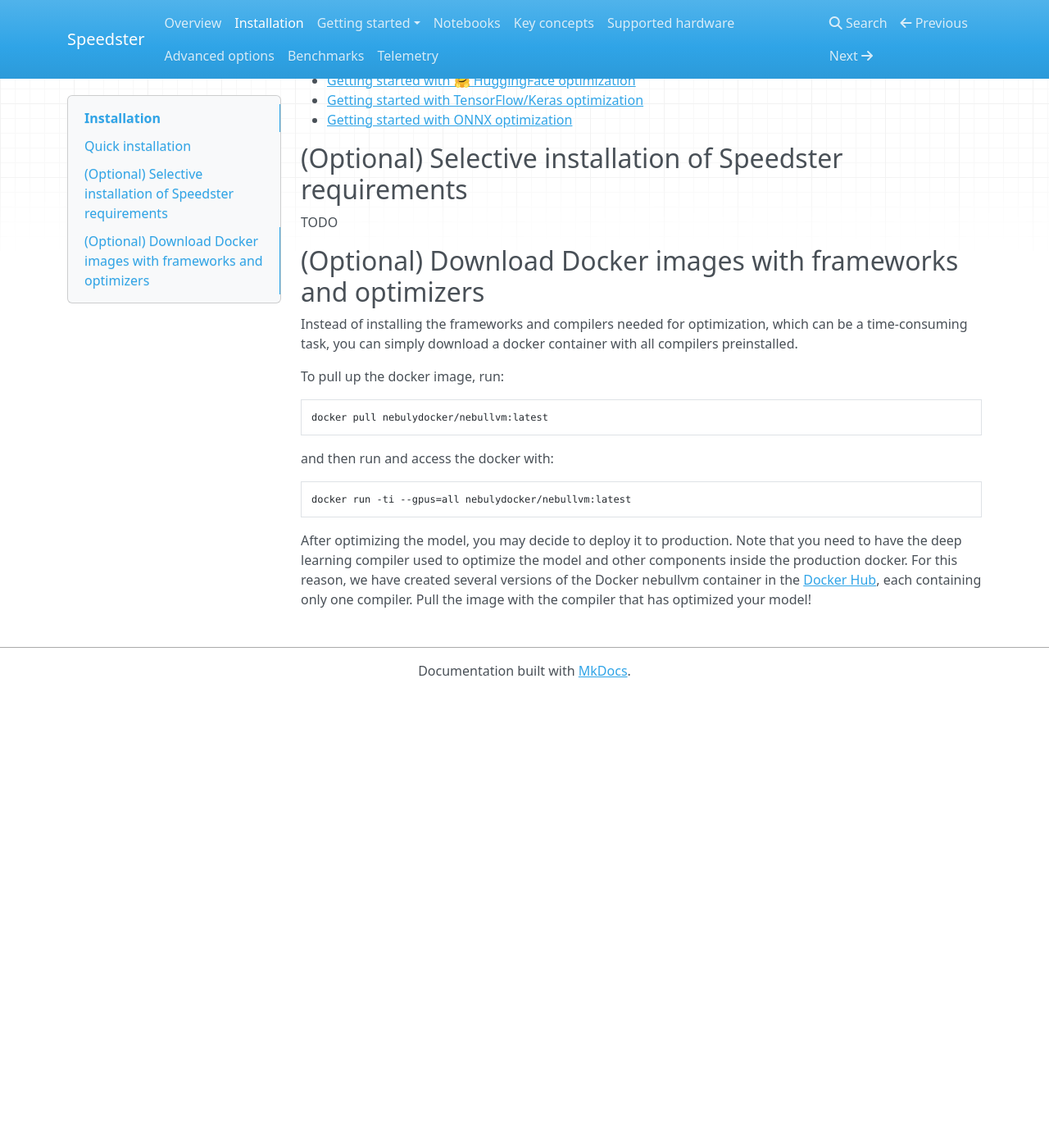
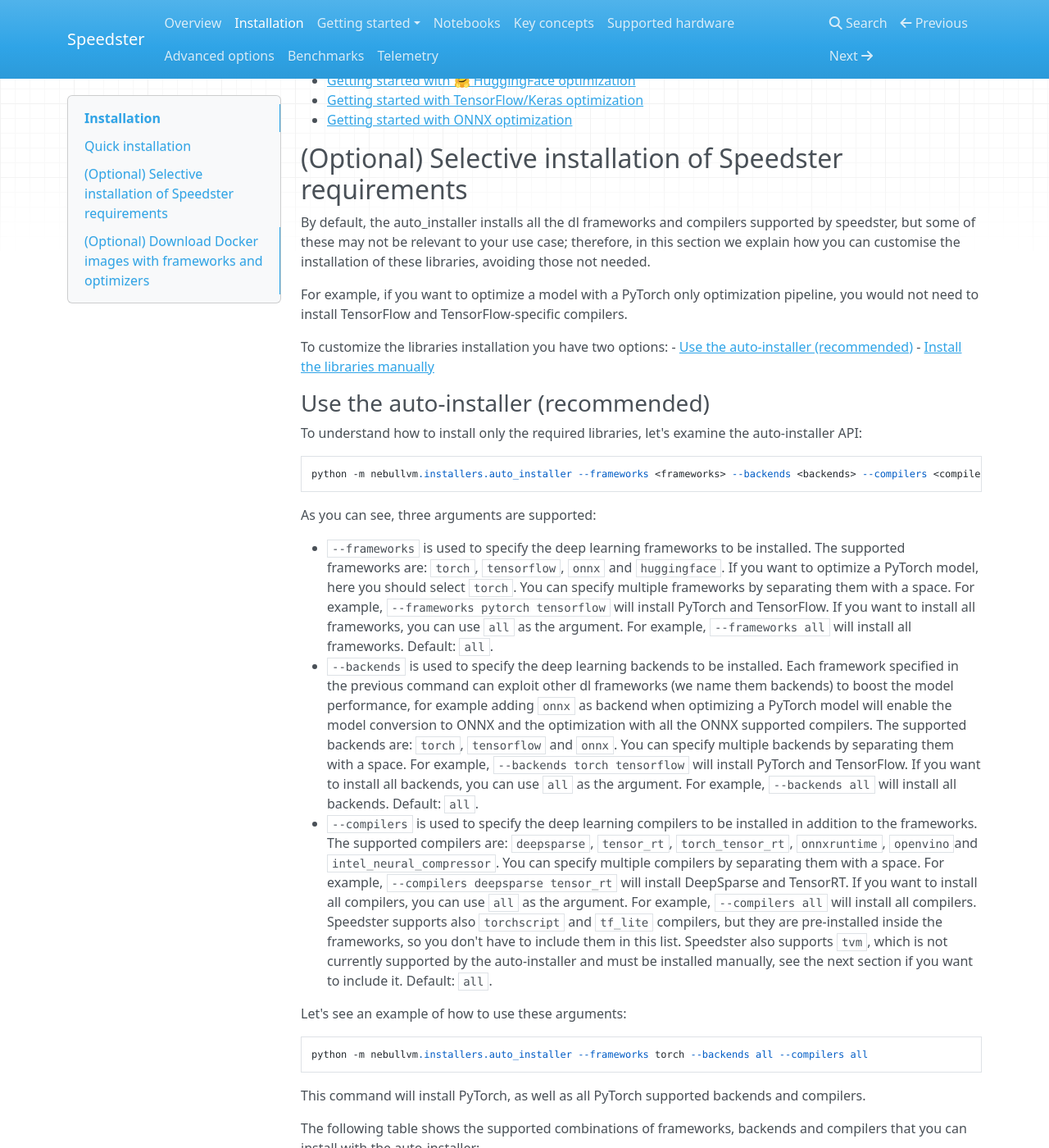
Before and after one commit to nebuly-ai/optimate, an MkDocs documentation site: the page built from apps/accelerate/speedster/docs/en/docs/installation.md, in a window 1280 px wide and 1400 px high, scrolled down 695 px. Shown: the whole window at 82% size. Built offline with MkDocs 1.6.1, drawn with Linux system fonts in a browser that asks for light colours; nearby versions of some CDN libraries; before the commit the page ends 1541 px from its top, so only the background shows below that; some of the changed text lies outside the part shown.

Commit message:
Change auto_installer options and update docs

```diff
--- a/apps/accelerate/speedster/docs/en/docs/installation.md
+++ b/apps/accelerate/speedster/docs/en/docs/installation.md
@@ -30,7 +30,60 @@
 
 ## (Optional) Selective installation of Speedster requirements
 
-TODO
+By default, the auto_installer installs all the dl frameworks and compilers supported by speedster, but some of these may not be relevant to your use case; therefore, in this section we explain how you can customise the installation of these libraries, avoiding those not needed.
+
+For example, if you want to optimize a model with a PyTorch only optimization pipeline, you would not need to install TensorFlow and TensorFlow-specific compilers.
+
+To customize the libraries installation you have two options:
+- [Use the auto-installer (recommended)](#use-the-auto-installer--recommended-)
+- [Install the libraries manually](#manual-installation)
+
+### Use the auto-installer (recommended)
+To understand how to install only the required libraries, let's examine the auto-installer API:
+
+    python -m nebullvm.installers.auto_installer --frameworks <frameworks> --backends <backends> --compilers <compilers>
+
+As you can see, three arguments are supported:
+
+- `--frameworks` is used to specify the deep learning frameworks to be installed. The supported frameworks are: `torch`, `tensorflow`, `onnx` and `huggingface`. If you want to optimize a PyTorch model, here you should select `torch`. You can specify multiple frameworks by separating them with a space. For example, `--frameworks pytorch tensorflow` will install PyTorch and TensorFlow. If you want to install all frameworks, you can use `all` as the argument. For example, `--frameworks all` will install all frameworks. Default: `all`.
+- `--backends` is used to specify the deep learning backends to be installed. Each framework specified in the previous command can exploit other dl frameworks (we name them backends) to boost the model performance, for example adding `onnx` as backend when optimizing a PyTorch model will enable the model conversion to ONNX and the optimization with all the ONNX supported compilers. The supported backends are: `torch`, `tensorflow` and `onnx`. You can specify multiple backends by separating them with a space. For example, `--backends torch tensorflow` will install PyTorch and TensorFlow. If you want to install all backends, you can use `all` as the argument. For example, `--backends all` will install all backends. Default: `all`.
+- `--compilers` is used to specify the deep learning compilers to be installed in addition to the frameworks. The supported compilers are: `deepsparse`, `tensor_rt`, `torch_tensor_rt`, `onnxruntime`, `openvino`and `intel_neural_compressor`. You can specify multiple compilers by separating them with a space. For example, `--compilers deepsparse tensor_rt` will install DeepSparse and TensorRT. If you want to install all compilers, you can use `all` as the argument. For example, `--compilers all` will install all compilers. Speedster supports also `torchscript` and `tf_lite` compilers, but they are pre-installed inside the frameworks, so you don't have to include them in this list. Speedster also supports `tvm`, which is not currently supported by the auto-installer and must be installed manually, see the next section if you want to include it.  Default: `all`.
+
+Let's see an example of how to use these arguments:
+
+    python -m nebullvm.installers.auto_installer --frameworks torch --backends all --compilers all
+
+This command will install PyTorch, as well as all PyTorch supported backends and compilers.
+
+The following table shows the supported combinations of frameworks, backends and compilers that you can install with the auto-installer:
+
+| Framework   | Backends                  | Compilers                                                                                        |
+|-------------|---------------------------|--------------------------------------------------------------------------------------------------|
+| PyTorch       | ONNX                      | DeepSparse, TensorRT, Torch TensorRT, ONNXRuntime, OpenVINO, Intel Neural Compressor |
+| TensorFlow  | ONNX                      | ONNXRuntime, TensorRT, OpenVINO                                                      |
+| ONNX        | /                         | ONNXRuntime, TensorRT, OpenVINO                                                     |
+| HuggingFace | PyTorch, TensorFlow, ONNX | DeepSparse, TensorRT, Torch TensorRT, ONNXRuntime, OpenVINO, Intel Neural Compressor           |
+
+### Manual installation
+
+If you want to install the requirements manually, this section collects the links to the official installation guides of all the frameworks and compilers supported by `speedster`.
+
+#### Deep Learning frameworks/backends
+- PyTorch: https://pytorch.org/get-started/locally/
+- TensorFlow: https://www.tensorflow.org/install
+- ONNX: https://github.com/onnx/onnx#installation
+- HuggingFace: https://huggingface.co/transformers/installation.html
+
+#### Deep Learning compilers
+- DeepSparse: https://github.com/neuralmagic/deepsparse#installation
+- TensorRT: https://docs.nvidia.com/deeplearning/tensorrt/install-guide/index.html
+- Torch TensorRT: https://pytorch.org/TensorRT/getting_started/installation.html#installation
+- ONNXRuntime: https://onnxruntime.ai/docs/install/#python-installs
+- OpenVINO: https://docs.openvino.ai/latest/openvino_docs_install_guides_install_dev_tools.html#step-4-install-the-package
+- Intel Neural Compressor: https://github.com/intel/neural-compressor#installation
+- Apache TVM: https://tvm.apache.org/docs/install/index.html
+
+
 
 ## (Optional) Download Docker images with frameworks and optimizers
 
--- a/azure-pipelines.yml
+++ b/azure-pipelines.yml
@@ -28,7 +28,7 @@
   - script: python -m pip install torch torchvision --extra-index-url https://download.pytorch.org/whl/cu117
     displayName: 'Install PyTorch'
 
-  - script: python -m nebullvm.installers.auto_installer --backends all --compilers all
+  - script: python -m nebullvm.installers.auto_installer --frameworks all --backends all --compilers all
     displayName: 'Install deep learning compilers'
 
   - script: python -m pip install -r "requirements-dev.txt"
```
Also changed, not shown: notebooks/speedster/README.md, 15 other files.
